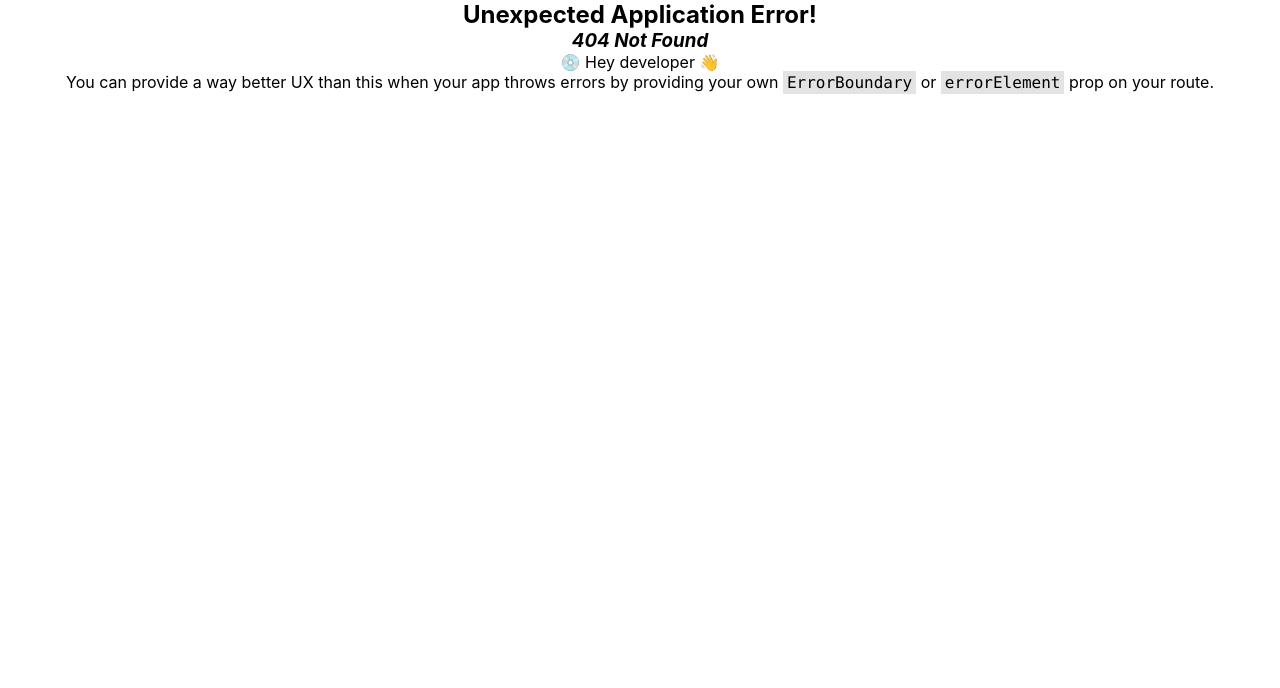
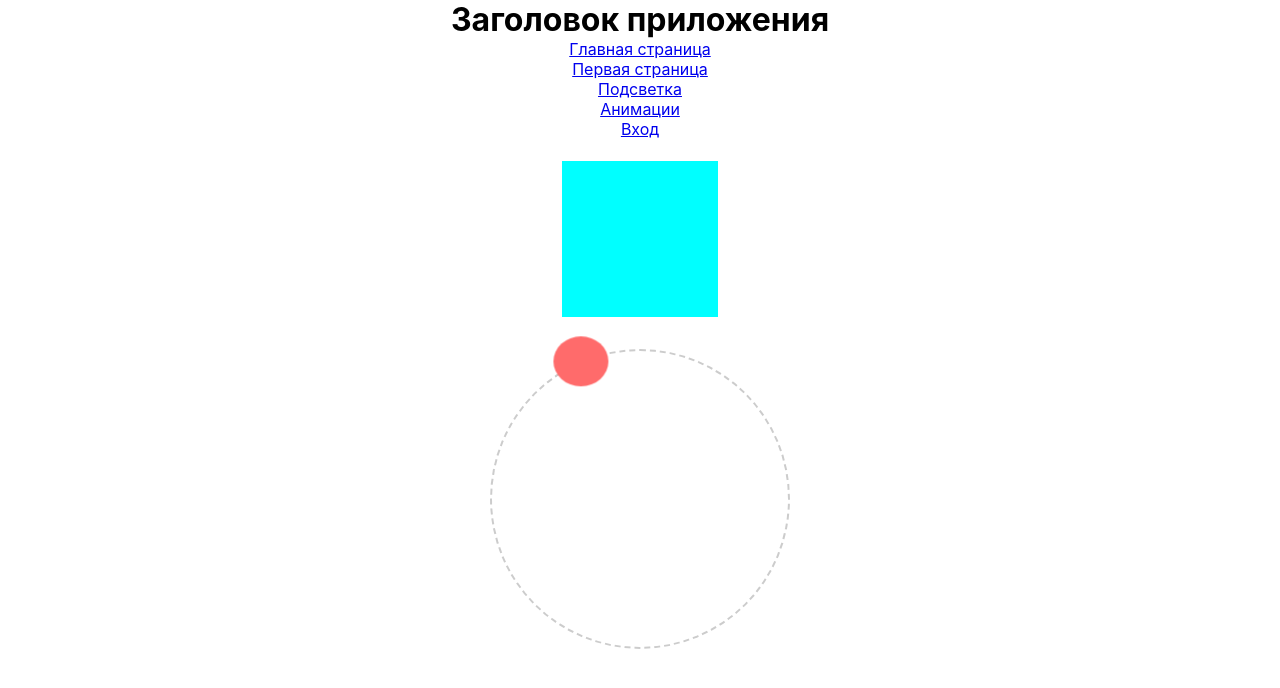
Before and after one commit to Mmarishko/test-sso, a React (Create React App) app in the folder frontend/: page /animations in a window 1280 px wide. Before the commit this address had no page. Shown: the top 688 px of the page. Built offline with nearby package versions, Linux system fonts and the light colour scheme.

Commit message:
feat: тест анимации

```diff
--- a/frontend/src/App.tsx
+++ b/frontend/src/App.tsx
@@ -3,6 +3,7 @@ import './App.css'
 import { createBrowserRouter, RouterProvider, Outlet } from 'react-router-dom'
 import { MainPage } from './pages/MainPage'
 import { LightInputPage } from './pages/LightInputPage'
+import { AnimationsPage } from './pages/AnimationsPage'
 
 // Ленивая загрузка компонентов
 const HomePage = lazy(() => import('./pages/HomePage/HomePage'))
@@ -21,6 +22,7 @@ const router = createBrowserRouter([
       { path: 'home', Component: HomePage },
       { path: 'main', Component: MainPage },
       { path: 'lightpage', Component: LightInputPage },
+      { path: 'animations', Component: AnimationsPage },
       { path: 'auth', Component: AuthForm },
     ],
   },
--- /dev/null
+++ b/frontend/src/pages/AnimationsPage/index.tsx
@@ -0,0 +1,24 @@
+import { ChangeEvent, ReactElement, useRef, useState } from 'react'
+import './styles.css'
+
+export function AnimationsPage(): ReactElement {
+  const [light, setLight] = useState<number>(0.8)
+
+  const handleChange = (e: ChangeEvent<HTMLInputElement>) => {
+    console.log(e?.target?.value)
+    setLight(+e?.target?.value)
+  }
+
+  return (
+    <section>
+      <div className="square-container animate">
+        <div className="square"></div>
+      </div>
+
+      <div className="orbit-container">
+        <div className="orbit"></div>
+        <div className="rotating-element"></div>
+      </div>
+    </section>
+  )
+}
--- /dev/null
+++ b/frontend/src/pages/AnimationsPage/styles.css
@@ -0,0 +1,89 @@
+.square-container {
+  display: flex;
+  justify-content: center;
+  align-items: center;
+}
+
+.square {
+  height: 15vh;
+  width: 15vh;
+  background-color: aqua;
+  /* transition: 3ms rotate; */
+
+  /* animation: rotateCircle 3s linear infinite; */
+}
+
+/* .square:hover {
+  transform: rotate(15deg);
+} */
+
+@keyframes rotateCircle {
+  from {
+    transform: rotate(0deg);
+  }
+  to {
+    transform: rotate(360deg);
+  }
+}
+
+.square {
+  /* transition-property — указываем свойство, которое хотим плавно изменить; */
+  /* transition-duration — длительность перехода; */
+  /* transition-timing-function — функция, описывающая скорость изменения свойства; */
+  /* transition-delay — задержка перед началом изменения. */
+  transform: scale(1.3);
+  -webkit-transition: -webkit-transform 0.8s ease-in-out;
+  transition: transform 0.8s ease-in-out 2s;
+}
+
+.square:hover {
+  -webkit-transform: rotate(360deg);
+  transform: rotate(360deg);
+  animation: rotateCircle 3s linear infinite;
+}
+
+.animate {
+  margin: 5dvh 0;
+}
+
+.orbit-container {
+  position: relative;
+  width: 300px;
+  height: 300px;
+  margin: 50px auto;
+}
+
+.orbit {
+  position: absolute;
+  top: 0;
+  left: 0;
+  width: 100%;
+  height: 100%;
+  border: 2px dashed #ccc;
+  border-radius: 50%;
+}
+
+.rotating-element {
+  position: absolute;
+  width: 55px;
+  height: 50px;
+  background: #ff6b6b;
+  border-radius: 50%;
+  top: calc(50% - 50px / 2); /* Половина высоты элемента */
+  left: 50%;
+  margin-left: -27.5px; /* Половина ширины элемента */
+
+  /* Движение по кругу */
+  animation: orbit 8s linear infinite;
+  /* Точка вращения переносится в центр контейнера */
+  transform-origin: -25px 50px;
+}
+
+@keyframes orbit {
+  from {
+    transform: rotate(0deg) translateX(150px) rotate(0deg);
+  }
+  to {
+    transform: rotate(360deg) translateX(150px) rotate(-360deg);
+  }
+}
```
